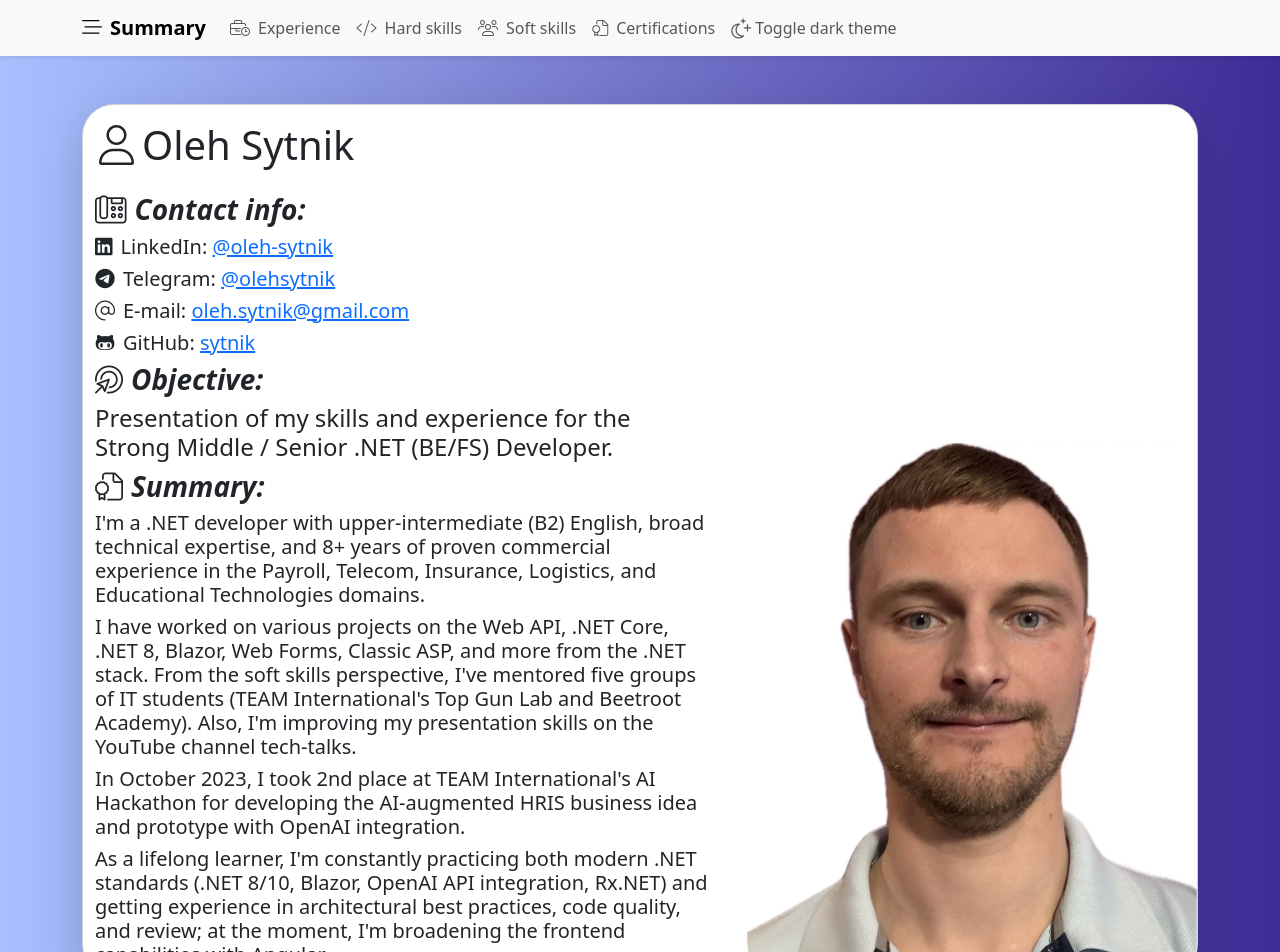
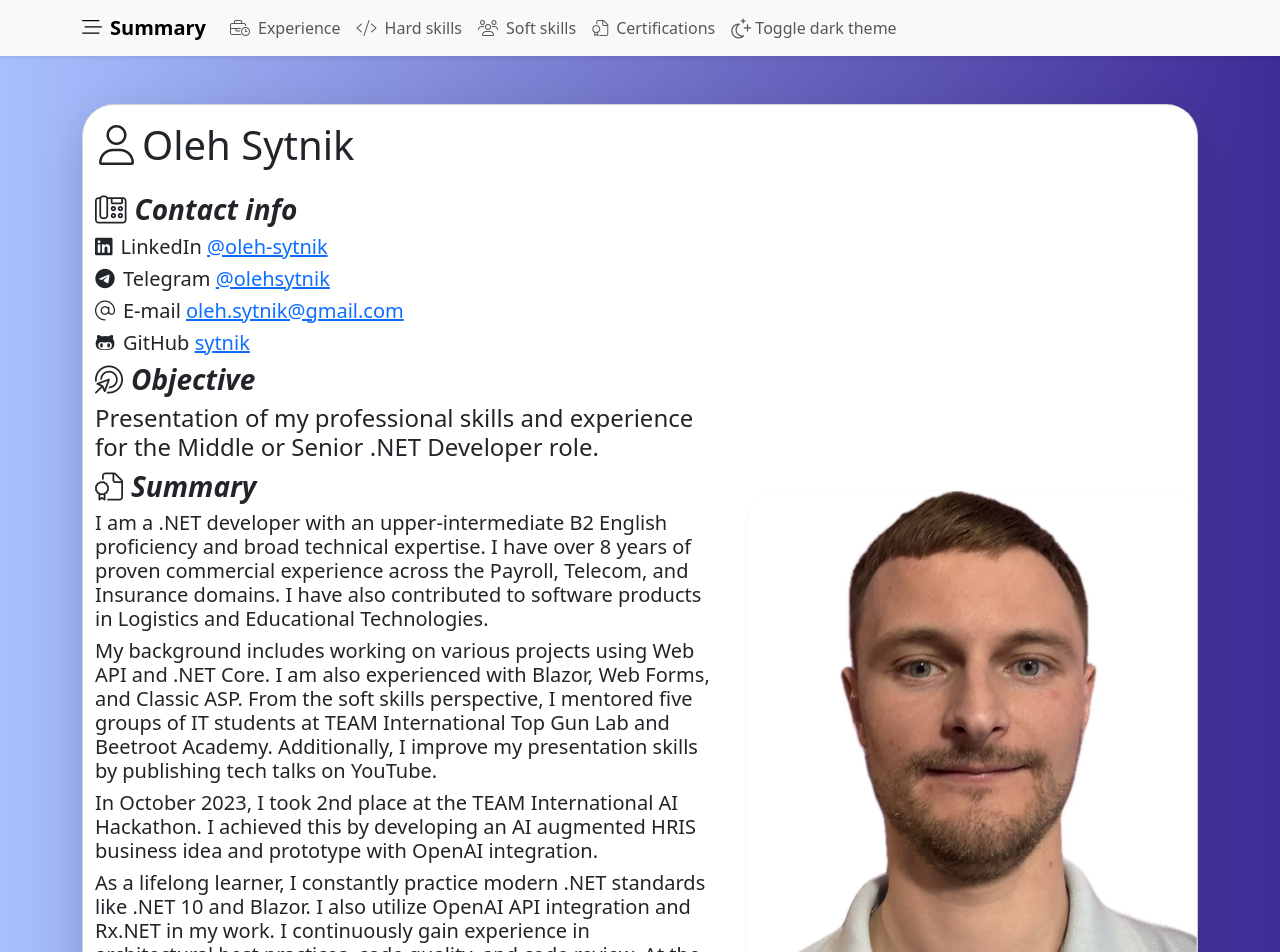
Before and after one commit to sytnik/sytnik.github.io, an Angular app in the folder SytnikGithub/: page / in a window 1280 px wide. Shown: the top 952 px of the page. Built offline with nearby package versions, Linux system fonts and the light colour scheme.

Commit message:
style: refine english text and remove punctuation per EDITING.md rules

```diff
--- a/SytnikGithub/src/app/experience/experience.component.html
+++ b/SytnikGithub/src/app/experience/experience.component.html
@@ -1,5 +1,5 @@
 <div class="card rounded-5 shadow-lg p-3">
-  <h3><i class="fal fa-business-time me-2"></i><b><em>Experience:</em></b></h3>
+  <h3><i class="fal fa-business-time me-2"></i><b><em>Experience</em></b></h3>
   <h4><b><em>EPAM Systems</em></b></h4>
   <ul>
     <li><u>May 2024 - present</u> - .NET Developer (Middle)<br>
@@ -79,7 +79,7 @@
   </ul>
   <ul>
     <li><u>September 2013 - March 2018</u> - Senior Assistant at the Centre of Educational services<br>
-      <h4><span class="badge rounded-pill text-bg-success">WPF Development</span>
+      <h4 class="d-flex flex-wrap gap-2"><span class="badge rounded-pill text-bg-success">WPF Development</span>
         <span class="badge rounded-pill text-bg-success">Microsoft Office</span>
         <span class="badge rounded-pill text-bg-success">ASP.NET MVC</span>
         <span class="badge rounded-pill text-bg-success">Adobe Illustrator</span>
--- a/SytnikGithub/src/app/primary/primary.component.html
+++ b/SytnikGithub/src/app/primary/primary.component.html
@@ -5,34 +5,27 @@
   <div class="row">
     <div class="col-md-7 px-4">
       <h3>
-        <i class="fal fa-phone-office me-2"></i><b><em>Contact info:</em></b>
+        <i class="fal fa-phone-office me-2"></i><b><em>Contact info</em></b>
       </h3>
       <h5>
-        <i class="fab fa-linkedin me-2"></i>LinkedIn: <a
+        <i class="fab fa-linkedin me-2"></i>LinkedIn <a
         href="https://linkedin.com/in/oleh-sytnik">&#64;oleh-sytnik</a>
       </h5>
       <h5>
-        <i class="fab fa-telegram me-2"></i>Telegram: <a href="https://t.me/olehsytnik">&#64;olehsytnik</a></h5>
-      <h5><i class="fal fa-at me-2"></i>E-mail: <a href="mailto:oleh.sytnik@gmail.com">oleh.sytnik&#64;gmail.com</a>
+        <i class="fab fa-telegram me-2"></i>Telegram <a href="https://t.me/olehsytnik">&#64;olehsytnik</a></h5>
+      <h5><i class="fal fa-at me-2"></i>E-mail <a href="mailto:oleh.sytnik@gmail.com">oleh.sytnik&#64;gmail.com</a>
       </h5>
-      <h5><i class="fab fa-github-alt me-2"></i>GitHub: <a href="https://github.com/sytnik">sytnik</a></h5>
-      <h3><i class="fal fa-bullseye-pointer me-2"></i><b><em>Objective:</em></b></h3>
-      <h4>Presentation of my skills and experience for the Strong Middle / Senior .NET (BE/FS) Developer.</h4>
-      <h3><i class="fal fa-file-certificate me-2"></i><b><em>Summary:</em></b></h3>
-      <h5>I'm a .NET developer with upper-intermediate (B2) English, broad technical expertise, and 8+ years of proven
-        commercial experience in the Payroll, Telecom, Insurance, Logistics, and Educational Technologies domains.</h5>
-      <h5>I have worked on various projects on the Web API, .NET Core, .NET 8, Blazor, Web Forms, Classic ASP, and more
-        from the .NET stack. From the soft skills perspective, I've mentored five groups of IT students (TEAM
-        International's Top Gun Lab and Beetroot Academy). Also, I'm improving my presentation skills on the YouTube
-        channel tech-talks.</h5>
-      <h5>In October 2023, I took 2nd place at TEAM International's AI Hackathon for developing the AI-augmented HRIS
-        business idea and prototype with OpenAI integration.</h5>
-      <h5>As a lifelong learner, I'm constantly practicing both modern .NET standards (.NET 8/10, Blazor, OpenAI API
-        integration, Rx.NET) and getting experience in architectural best practices, code quality, and review; at the moment,
-        I'm broadening the frontend capabilities with Angular.</h5>
+      <h5><i class="fab fa-github-alt me-2"></i>GitHub <a href="https://github.com/sytnik">sytnik</a></h5>
+      <h3><i class="fal fa-bullseye-pointer me-2"></i><b><em>Objective</em></b></h3>
+      <h4>Presentation of my professional skills and experience for the Middle or Senior .NET Developer role.</h4>
+      <h3><i class="fal fa-file-certificate me-2"></i><b><em>Summary</em></b></h3>
+      <h5>I am a .NET developer with an upper-intermediate B2 English proficiency and broad technical expertise. I have over 8 years of proven commercial experience across the Payroll, Telecom, and Insurance domains. I have also contributed to software products in Logistics and Educational Technologies.</h5>
+      <h5>My background includes working on various projects using Web API and .NET Core. I am also experienced with Blazor, Web Forms, and Classic ASP. From the soft skills perspective, I mentored five groups of IT students at TEAM International Top Gun Lab and Beetroot Academy. Additionally, I improve my presentation skills by publishing tech talks on YouTube.</h5>
+      <h5>In October 2023, I took 2nd place at the TEAM International AI Hackathon. I achieved this by developing an AI augmented HRIS business idea and prototype with OpenAI integration.</h5>
+      <h5>As a lifelong learner, I constantly practice modern .NET standards like .NET 10 and Blazor. I also utilize OpenAI API integration and Rx.NET in my work. I continuously gain experience in architectural best practices, code quality, and code review. At the moment, I am broadening my frontend capabilities by learning Angular.</h5>
     </div>
     <div class="col-md-5 d-flex flex-column mt-4 mt-md-0">
-      <img src="assets/img/sytnik.webp" class="w-100 rounded-5 mt-auto" alt="Oleh Sytnik"/>
+      <img src="assets/img/sytnik.webp" class="w-100 rounded-5 mt-auto shadow-sm" alt="Oleh Sytnik"/>
     </div>
   </div>
 </div>
--- a/SytnikGithub/src/app/soft/soft.component.html
+++ b/SytnikGithub/src/app/soft/soft.component.html
@@ -1,28 +1,15 @@
 <div class="card rounded-5 shadow-lg p-3">
-  <h3><i class="fal fa-people-group me-2"></i><b><em>Soft skills:</em></b></h3>
+  <h3><i class="fal fa-people-group me-2"></i><b><em>Soft skills</em></b></h3>
   <ul>
-    <li><b>Teamwork & effective communication</b>: experience working both in a big international team with
-      coworkers in Denmark and India on the production project and Ukrainian educational institution on
-      the side-project
+    <li><b>Teamwork and effective communication.</b> I have experience working in a large international team with coworkers in Denmark and India on production projects. Concurrently, I collaborated with a Ukrainian educational institution on a side project.
     </li>
-    <li><b>Mentorship</b>: participated twice in <a
-      href="https://edu.teaminternational.com/top-gun-lab-ukraine/">Top Gun Lab .NET Course</a> as a
-      mentor, have conducted twice the <a href="https://beetroot.academy/courses/online/c-sharp/#teacher">.NET
-        IT-course in Beetroot Academy</a> and have started streaming the <a
-        href="https://www.youtube.com/watch?v=Rt-ru1Dq8-U&amp;list=PLwBx7WtaAQGf0vjeyPNZPyxDN-51fqnao&amp;index=7">advanced
-        content on the .NET/C# on the YouTube</a>.
+    <li><b>Mentorship.</b> I participated twice in the Top Gun Lab .NET Course as a mentor. I also conducted the Beetroot Academy .NET IT course twice. I recently started streaming advanced .NET and C# content on YouTube.
     </li>
-    <li><b>Dependability & ambition</b>: have a career path starting from the Trainee to Strong Middle .NET
-      Developer at TEAM International and from part-time Assistant to Lead Engineer at KHAI.
+    <li><b>Dependability and ambition.</b> I have built a consistent career path. I advanced from a Trainee to a Middle .NET Developer at EPAM Systems. Concurrently, I progressed from a part-time Assistant to a Lead Engineer at KHAI.
     </li>
-    <li><b>Time management</b>: able to efficiently prioritize and resolve tasks alongside with educational
-      and
-      mentoring activities in the after-work time and active lifestyle.
+    <li><b>Time management.</b> I efficiently prioritize and resolve tasks. This skill helps me balance professional responsibilities with educational activities, mentoring tasks, and an active lifestyle.
     </li>
-    <li><b>Willingness to learn</b>: starting the career with skills just in small .NET apps production and
-      system administration, in 5 years have gained an amount of experience with enterprise application
-      development, Web Forms, MVC, .NET Core, and Blazor, consistently improving both technical and soft
-      skills.
+    <li><b>Willingness to learn.</b> I started my career with basic .NET application development and system administration. Over the last 8 years, I have gained extensive experience in enterprise application development. I mastered technologies like Web Forms and MVC, while adopting modern frameworks like .NET Core and Blazor.
     </li>
   </ul>
 </div>
--- a/SytnikGithub/src/app/technical/technical.component.html
+++ b/SytnikGithub/src/app/technical/technical.component.html
@@ -1,12 +1,12 @@
 <div class="card rounded-5 shadow-lg">
   <div class="p-3">
-  <h3><i class="fal fa-globe me-2"></i><strong><em>English:</em></strong> <a
+  <h3><i class="fal fa-globe me-2"></i><strong><em>English</em></strong> <a
     href="http://www.efset.org/cert/g5h4uK">EF SET English Certificate
-    77/100 (C2 Proficient)</a></h3>
-  <h4><strong><em>German:</em></strong>&nbsp;Intermediate (relevant certificate attached below)</h4>
+    77/100 C2 Proficient</a></h3>
+  <h4><strong><em>German</em></strong>&nbsp;Intermediate level</h4>
   </div>
   <h3 class="ps-3">
-    <i class="fal fa-code me-2"></i><strong><em>Technical skills:</em></strong>
+    <i class="fal fa-code me-2"></i><strong><em>Technical skills</em></strong>
   </h3>
   <table class="table  table-bordered m-0"
          [class.table-dark]="!isLightTheme()">
@@ -21,8 +21,8 @@
     </tr>
     <tr>
       <td>
-        <p><strong>C#/.NET</strong>: OOP, SOLID, TPL, PLINQ, MVC, Web API, SqlClient and SqlBulkCopy,
-          architecture and patterns, N-Tier & KISS follower</p>
+        <p><strong>C# and .NET</strong> OOP, SOLID, TPL, PLINQ, MVC, Web API, SqlClient, SqlBulkCopy,
+          architecture and patterns, N-Tier, KISS follower</p>
       </td>
       <td>
         <p>Above Average</p>
@@ -30,7 +30,7 @@
     </tr>
     <tr>
       <td>
-        <p><strong>.NET Framework</strong>: experience with Web Forms</p>
+        <p><strong>.NET Framework</strong> experience with Web Forms</p>
       </td>
       <td>
         <p>Excellent</p>
@@ -38,11 +38,11 @@
     </tr>
     <tr>
       <td>
-        <p><strong>.NET (Core):</strong> experience with Core 2.2 -
+        <p><strong>.NET Core</strong> experience with Core 2.2 and
           <a href="https://www.linkedin.com/learning/certificates/f453666c9369501b8ec8531fd1493a72be0eeb619167995643e936c4eb8f521d?lipi=urn%3Ali%3Apage%3Ad_flagship3_profile_view_base_certifications_details%3BWhJOafnCT46N2n0r6bbuug%3D%3D">
             <i class="fab fa-linkedin-in me-2"></i>.NET 7 / 8 / 10</a>,
           <a href="https://www.udemy.com/certificate/UC-709958c0-253c-4781-ab8a-0b004d64f063/">
-            <i class="fal fa-u me-2"></i>Web API & Microservices</a>,
+            <i class="fal fa-u me-2"></i>Web API and Microservices</a>,
           <a href="https://ude.my/UC-6cf1133f-7846-4636-b5dd-7e10308c824e">
             <i class="fal fa-u me-2"></i>Blazor Server and WebAssembly</a></p>
       </td>
@@ -52,7 +52,7 @@
     </tr>
     <tr>
       <td>
-        <p><strong>Database</strong>: relational, T-SQL, MSSQL, MySQL, PostgreSQL</p>
+        <p><strong>Database</strong> relational, T-SQL, MSSQL, MySQL, PostgreSQL</p>
       </td>
       <td>
         <p>Average</p>
@@ -60,7 +60,7 @@
     </tr>
     <tr>
       <td>
-        <p><strong>ORM</strong>: Entity Framework (Core), Dapper, EFCore.BulkExtensions,
+        <p><strong>ORM</strong> Entity Framework Core, Dapper, EFCore.BulkExtensions,
           Z.EntityFramework, Pomelo.EntityFrameworkCore.MySql</p>
       </td>
       <td>
@@ -69,7 +69,7 @@
     </tr>
     <tr>
       <td>
-        <p><strong>FrontEnd</strong>: HTML, CSS, JS, Bootstrap, SASS, Angular, Telerik UI, jQuery, MaterializeCSS,
+        <p><strong>FrontEnd</strong> HTML, CSS, JS, Bootstrap, SASS, Angular, Telerik UI, jQuery, MaterializeCSS,
           slimselectjs, datatables.net, DropzoneJS</p>
       </td>
       <td>
@@ -78,7 +78,7 @@
     </tr>
     <tr>
       <td>
-        <p><strong>Packages</strong>: Rx.NET, FluentValidation, AutoMapper, MudBlazor, OAuth 2.0 with Google and EWS, NPOI (Excel)
+        <p><strong>Packages</strong> Rx.NET, FluentValidation, AutoMapper, MudBlazor, OAuth 2.0 with Google and EWS, NPOI Excel
         </p>
       </td>
       <td>
@@ -87,10 +87,9 @@
     </tr>
     <tr>
       <td>
-        <p><strong>Containerization: </strong><a
+        <p><strong>Containerization</strong> <a
           href="https://www.linkedin.com/learning/certificates/b31dc5e57d0eda5bf743e4b545255de753d3a63c8115bf5aba28d828dc1dc67c?lipi=urn%3Ali%3Apage%3Ad_flagship3_profile_view_base_certifications_details%3BWhJOafnCT46N2n0r6bbuug%3D%3D">Docker</a>,
-          <a href="https://www.linkedin.com/learning/certificates/3114cd0d7d2a251f220097c8e1dca354fb3991fe58a1010eecc691fcf176cee2?lipi=urn%3Ali%3Apage%3Ad_flagship3_profile_view_base_certifications_details%3BWhJOafnCT46N2n0r6bbuug%3D%3D">Kubernetes
-            (K8S)</a></p>
+          <a href="https://www.linkedin.com/learning/certificates/3114cd0d7d2a251f220097c8e1dca354fb3991fe58a1010eecc691fcf176cee2?lipi=urn%3Ali%3Apage%3Ad_flagship3_profile_view_base_certifications_details%3BWhJOafnCT46N2n0r6bbuug%3D%3D">Kubernetes K8S</a></p>
       </td>
       <td>
         <p>Below Average</p>
@@ -98,7 +97,7 @@
     </tr>
     <tr>
       <td>
-        <p><strong>Cloud services & APIs</strong>: <a
+        <p><strong>Cloud services and APIs</strong> <a
           href="https://www.linkedin.com/learning/certificates/239f72a827b87f5319762e7ba4fddf741b7e7a6c720207b11624f20baccc5394?lipi=urn%3Ali%3Apage%3Ad_flagship3_profile_view_base_certifications_details%3BWhJOafnCT46N2n0r6bbuug%3D%3D">Azure</a>,
           <a href="https://www.linkedin.com/learning/certificates/a9fa7d255baabb3d81d20a1dd22c228bd67312f7114626756cbf378a9f5ec1b3?lipi=urn%3Ali%3Apage%3Ad_flagship3_profile_view_base_certifications_details%3BWhJOafnCT46N2n0r6bbuug%3D%3D">AWS</a>, OpenAI API integration
         </p>
@@ -109,7 +108,7 @@
     </tr>
     <tr>
       <td>
-        <p><strong>Platforms: </strong>ELK (Elasticsearch and Logstash configuration)</p>
+        <p><strong>Platforms</strong> ELK Elasticsearch and Logstash configuration</p>
       </td>
       <td>
         <p>Average</p>
@@ -117,7 +116,7 @@
     </tr>
     <tr>
       <td>
-        <p><strong>Bundling: </strong>Node.js, Webpack, Grunt</p>
+        <p><strong>Bundling</strong> Node.js, Webpack, Grunt</p>
       </td>
       <td>
         <p>Average</p>
@@ -125,7 +124,7 @@
     </tr>
     <tr>
       <td>
-        <p><strong>Deployment: </strong>Windows Server, IIS, troubleshooting, SecOps, OWASP guidelines,
+        <p><strong>Deployment</strong> Windows Server, IIS, troubleshooting, SecOps, OWASP guidelines,
           DDOS mitigation, system administration</p>
       </td>
       <td>
@@ -134,7 +133,7 @@
     </tr>
     <tr>
       <td>
-        <p><strong>Software:</strong> Rider<strong>,</strong> Visual Studio, ReSharper, Git, SSMS,
+        <p><strong>Software</strong> Rider, Visual Studio, ReSharper, Git, SSMS,
           Sourcetree, Navicat, MySQL Workbench</p>
       </td>
       <td>
```
Also changed, not shown: SytnikGithub/src/app/certifications/certifications.component.html (+4 -4 lines).
